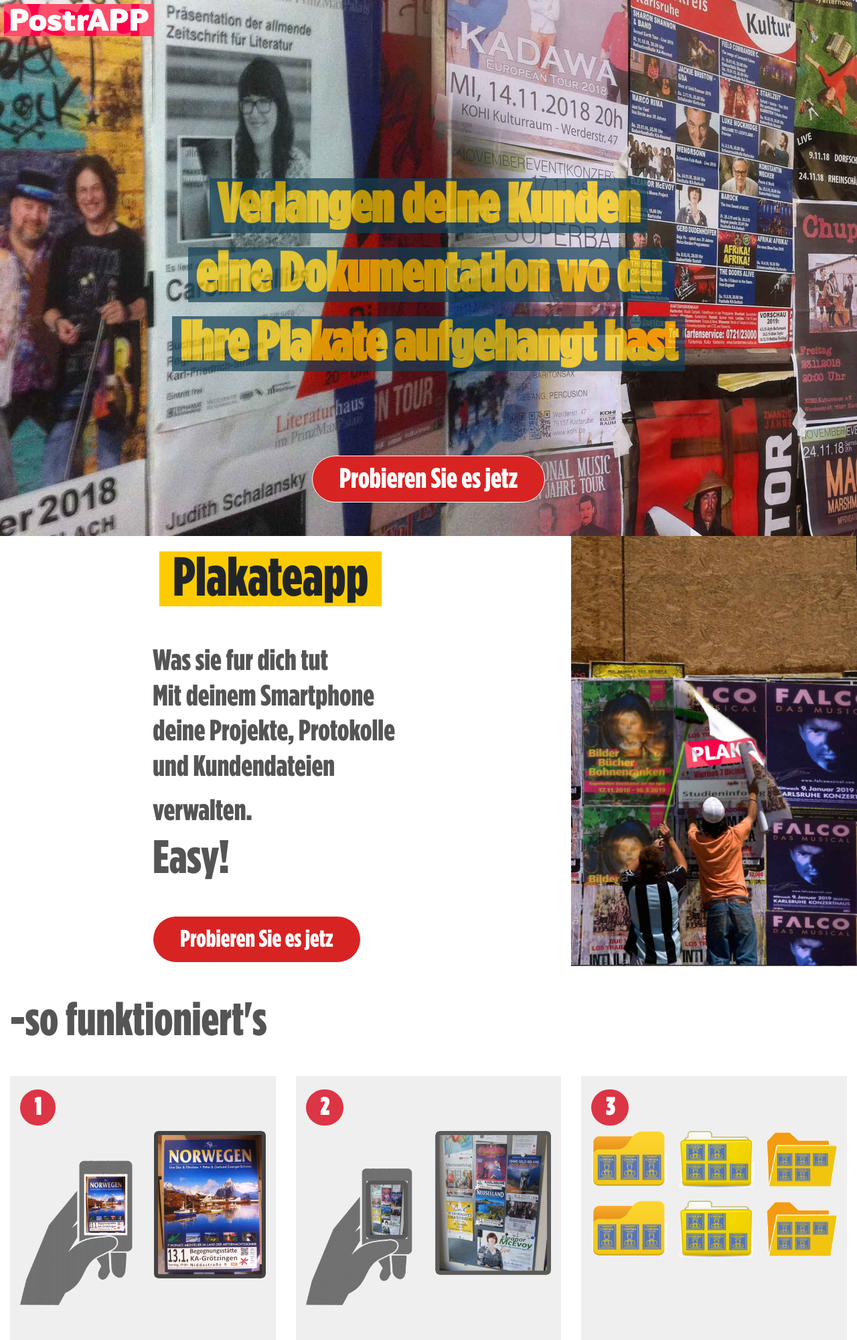
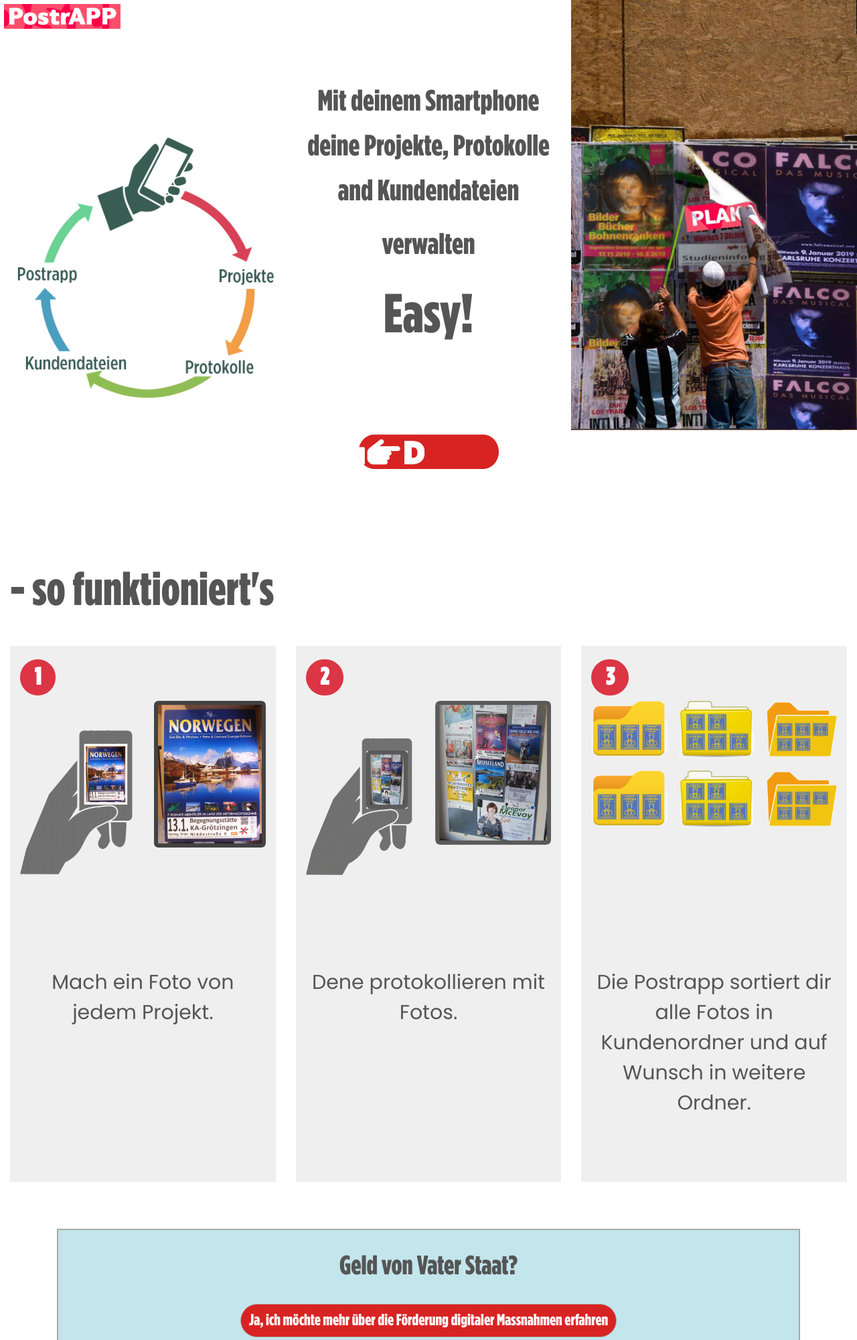
Before and after one commit to jay3000bc/postrapp, a PHP site: page / in a window 1280 px wide. Shown: the top 2000 px of the page at 67% size. Run offline with PHP 8.4, Linux system fonts and the light colour scheme; some libraries are stand-ins or nearby versions.

Commit message:
Design changes and php added

```diff
--- a/index.html
+++ b/index.php
@@ -1,3 +1,34 @@
+<?php
+        $result="";
+    if ($_SERVER['REQUEST_METHOD'] == 'POST')
+    {
+        if(!$_POST['name']){
+             $error='<div class="alert alert-danger alert-dismissible"><button type="button" class="close" data-dismiss="alert">&times;</button>Please enter your name</div>';
+        }
+        if(!$_POST['email']){
+            $error.='<div class="alert alert-danger alert-dismissible"><button type="button" class="close" data-dismiss="alert">&times;</button>Please enter your email</div>';
+        }
+        if(!$_POST['message']){
+            $error.='<div class="alert alert-danger alert-dismissible"><button type="button" class="close" data-dismiss="alert">&times;</button>Please write something</div>';
+        }
+        if(isset($error)){
+            $result=$error;
+        }
+        else{
+          $headers = "MIME-Version: 1.0" . "\r\n";
+          $headers .= "Content-type:text/html;charset=UTF-8" . "\r\n";
+          $headers .= 'From: <gforgenius3@gmail.com>' . "\r\n";
+          // $headers .= 'Cc: myboss@example.com' . "\r\n";
+            if ( mail("gforgenius2@gmail.com", "Message from website",
+              $_POST['message'], $headers
+            )) {
+                $done="Thank you! We will contact you shortly.";
+                $result='<div class="alert alert-success alert-dismissible">'.$done.'</div>';
+            }
+        }
+
+    }
+?>
 <!DOCTYPE html>
 <html lang="en" dir="ltr">
   <head>
@@ -9,15 +40,17 @@
     <link href="https://fonts.googleapis.com/css?family=Poppins&display=swap" rel="stylesheet">
     <link href="https://fonts.googleapis.com/css?family=Archivo+Black&display=swap" rel="stylesheet">
     <link rel="stylesheet" href="./style.css">
+    <script src="https://ajax.googleapis.com/ajax/libs/jquery/3.4.1/jquery.min.js"></script>
+  <script src="https://cdnjs.cloudflare.com/ajax/libs/popper.js/1.16.0/umd/popper.min.js"></script>
+  <script src="https://maxcdn.bootstrapcdn.com/bootstrap/4.4.1/js/bootstrap.min.js"></script>
     <script src="https://kit.fontawesome.com/573ea8427a.js"></script>
   </head>
   <body>
-        <div class="first-section" id="first-section">
+        <!-- <div class="first-section" id="first-section">
           <div class="image">
             <img src="images/logo.png" alt="">
           </div>
           <div class="text-section">
-            <!-- <p><span>Verlangen deine Kunden<br>eine Dokumentation wo du<br>ihre Plakate aufgehangt hast </span> </p> -->
             <p><span>Verlangen deine Kunden</span> </p>
             <p><span>eine Dokumentation wo du</span></p>
             <p><span>ihre Plakate aufgehangt hast</span></p>
@@ -27,27 +60,36 @@
 
         </div>
 
-        </div>
+        </div> -->
         <div class="container-fluid h-100 for-tab">
+
           <div class="second-section row" id="second-section">
-            <div class="text-section-second col-md-4 offset-md-2 col-sm-4 offset-sm-2 my-auto">
-              <h1><span> Plakateapp </span>  </h1>
-              <p> Was sie fur dich tut <br> Mit deinem Smartphone <br> deine Projekte, Protokolle <br> und Kundendateien verwalten. </p>
-              <!-- <p> Mit deinem Smartphone </p>
-              <p> deine Projekte, Protokolle </p>
-              <p> und Kundendateien verwalten. </p> -->
-              <h1> Easy! </h1>
+            <div class="col-md-4 col-sm-4 img-part">
+              <div class="image-logo">
+                <img src="images/logo.png" alt="">
+              </div>
+              <div class="diagram-img my-auto">
+                <img src="images/diagram.png" alt="" class="img-responsive" width="100%">
+              </div>
+            </div>
+            <div class="text-section-second col-md-4 col-sm-4 text-center">
+              <div class="text-section-second-part">
+                <p> Mit deinem Smartphone <br> deine Projekte, Protokolle <br> and Kundendateien verwalten </p>
+                <h1> Easy! </h1>
+              </div>
+
               <div class="btn-section">
-              <a href="" class="btn">Probieren Sie es jetz</a>
+              <a href="http://www.alegralabs.com:8995/" class="btn"><img src="images/demo-anim.gif" alt="" width="60%">  </a>
+
 
             </div>
             </div>
-            <div class="image-section col-md-4 offset-md-2 col-sm-4 offset-sm-2" id="img">
+            <div class="image-section col-md-4 col-sm-4 ">
               <img src="images/pasting.jpg" alt="" id="img">
             </div>
           </div>
         </div>
-          <h2 style="color:#555555; margin-left:40px" class="simple-h2" >-so funktioniert's</h2>
+          <h2 style="color:#555555; margin-left:40px" class="simple-h2" >- so funktioniert's</h2>
 
 <div class="container-fluid h-100 third-for-mobile">
   <div class="third-section row " >
@@ -59,7 +101,7 @@
 
         </div>
         <div class="caption-section">
-          <p>Mach ein Foto von jedem Plakat dass du in Auftrag hast.</p>
+          <p>Mach ein Foto von jedem Projekt.</p>
         </div>
       </div>
     </div>
@@ -70,7 +112,7 @@
           <img src="images/worker-handy.png" alt="">
         </div>
         <div class="caption-section">
-          <p>Ihre Mitarbeiter machen ein Foto, um ihre Arbeit zu bestatigen.</p>
+          <p>Dene protokollieren mit Fotos.</p>
         </div>
       </div>
     </div>
@@ -82,9 +124,17 @@
 
         </div>
         <div class="caption-section">
-          <p> Die PosterAPP sortiert dir alle Fotos in Kundenordner und auf Wunsch in weitere Ordner. </p>
+          <p> Die Postrapp sortiert dir alle Fotos in Kundenordner und auf Wunsch in weitere Ordner. </p>
         </div>
       </div>
+    </div>
+  </div>
+</div>
+<div class="container">
+  <div class="before-fourth-section">
+    <p>Geld von Vater Staat?</p>
+    <div class="loan-btn">
+      <a href="#" class="btn">Ja, ich möchte mehr über die Förderung digitaler Massnahmen erfahren</a>
     </div>
   </div>
 </div>
@@ -101,24 +151,25 @@
         <div class="col-md-12 my-auto">
           <p><i class="fa fa-map-marker" aria-hidden="true"></i></p>
           <p>Address</p>
-          <p>123 Stree New York City,</p>
-          <p>United States of America 750</p>
+          <p>Vordersteig 12</p>
+          <p>76275 Ettlingen, Germany</p>
         </div>
       </div>
       <div class="col-md-4">
         <div class="col-md-12 my-auto">
           <p><i class="fa fa-phone" aria-hidden="true"></i></p>
           <p>Phone</p>
-          <p>1234567890</p>
-          <p>1234567890</p>
+          <p>07243-7297157</p>
+          <p>01734-526589</p>
         </div>
       </div>
       <div class="col-md-4">
         <div class="col-md-12 my-auto">
           <p><i class="fa fa-envelope" aria-hidden="true"></i></p>
           <p>Email</p>
-          <p>qwerty@gmail.com</p>
-          <p>asdfg@gmail.com</p>
+          <p>hallo@postrapp.de</p>
+          <p> &nbsp;</p>
+          <!-- <p>hallo@postrapp.de</p> -->
         </div>
       </div>
 
@@ -127,7 +178,8 @@
     <div class="contact-form row">
       <div class="col-md-6">
         <div class="col-md-12">
-          <form action="/">
+  <form method="post">
+    <?php echo $result; ?>
     <div class="form-group">
       <input type="name" class="form-control" id="name" placeholder="Name" name="name">
     </div>
@@ -138,7 +190,7 @@
       <textarea class="form-control" rows="5" id="message" name="message" placeholder="Message"></textarea>
     </div>
 
-    <button type="submit">Send Message</button>
+    <button type="submit" name="submit">Send Message</button>
   </form>
         </div>
       </div>
@@ -167,7 +219,7 @@
           <li> <a href="#"> <i class="fab fa-linkedin-in"></i> </a> </li>
         </ul> -->
         <div class="copyright text-center container-fluid" >
-          <p>Copyright © 2020. All rights reserved by You!</p>
+          <p>Copyright © 2020. All rights reserved.</p>
         </div>
   <!-- </div> -->
 <!-- </div> -->
--- a/style.css
+++ b/style.css
@@ -426,107 +489,28 @@ padding-right: 7px;
   .col-s-12 {width: 100%;}
 }  */
 
-@media only screen and (min-width: 768px){
+@media only screen and (min-width: 758px) and (max-width:1024px){
 /* for tab */
-.first-section {
-  background-image: url("images/hero.jpg");
-  height: 100%;
-  background-position: center;
-  background-repeat: no-repeat;
-  background-size: cover;
+.image-logo{
+  position: fixed;
+  z-index: 10000000;
+  margin-left: -15px;
 }
-.first-section .image{
-  height: 15vh
-}
-.first-section .image img{
+  .image-logo img{
     display: block;
-  max-width:230px;
-  max-height:95px;
+    max-width:130px;
+    max-height:40px;
     width: auto;
     height: auto;
     /* position: absolute; */
     padding-top: 6px;
     padding-left: 6px;
   }
-.first-section .text-section{
-  margin: 0;
-  /* display: flex; */
-  align-items: center;
-  justify-content: center;
-  /* padding-top: 100px; */
-  flex-direction: column;
-  display: flex;
-  height: 70vh;
-  /* height: 100vh;
-  display: table;
-  /* position: absolute;
-  top: 50%;
-  -ms-transform: translateY(-50%);
-  transform: translateY(-50%);
-  left:21%; */
-}
-.first-section .text-section p{
-  /* display: inline; */
-  opacity: 0.7;
-  color: #FFCC00;
-  text-align: center;
-  font-weight: bold;
-  font-size: 60px;
-  /* display: flex;
-  align-items: center;
-  justify-content: center; */
-  margin-bottom: -15px
-}
-.first-section .text-section span{
-  background-color: #153F55;
-  padding: 0px 12px 0 12px;
-}
-.first-section .text-section span br {
-      content: "";
-      margin: -1em;
-      display: block;
-      font-size: 22%;
-}
-.first-section .btn-section{
-height: 15vh;
-text-align: center;
-}
-.first-section .btn-section .btn{
-display: inline-block;
-  font-weight: 500;
-  text-align: center;
-  white-space: nowrap;
-  -webkit-user-select: none;
-  -moz-user-select: none;
-  -ms-user-select: none;
-  border: 1px solid white;
-  padding: 10px 40px;
-  font-size: 42px;
-  line-height: 48px;
-  border-radius: 50px;
-  color: #fff;
-  cursor: pointer;
-  z-index: 5;
-  /* padding-top: 40px; */
-  -webkit-transition: all .3s ease-out 0s;
-  -moz-transition: all .3s ease-out 0s;
-  -ms-transition: all .3s ease-out 0s;
-  -o-transition: all .3s ease-out 0s;
-  transition: all .3s ease-out 0s;
-    background: #d82323;
-}
-
 .container-fluid{
   padding-left: 0px !important;
   padding-right: 0px !important
 }
-/* .second-section .image-paste{
-  background-image: url("images/pasting.jpg");
-  height: 100%;
-  background-position: center;
-  background-repeat: no-repeat;
-  background-size: cover;
-} */
+
 .second-section{
   width: 100%;
   margin-left: 0px !important;
@@ -538,30 +522,56 @@ display: inline-block;
 .text-section-second{
 padding-top: 10px
 }
-.text-section-second h1:nth-of-type(1){
+.second-section{
+  width: 100%;
+  margin-left: 0px !important;
+  margin-right: 0px !important
+}
+.diagram-img{
+  margin: 0;
+  /* display: flex; */
+  align-items: center;
+  justify-content: center;
+  /* padding-top: 100px; */
+  flex-direction: column;
+  display: flex;
+  height: 100%;
+}
+.text-section-second-part{
+/* height: 50vh; */
+margin: 0;
+/* display: flex; */
+align-items: center;
+justify-content: center;
+/* padding-top: 100px; */
+flex-direction: column;
+display: flex;
+}
+.text-section-second-part h1{
 /* display: inline; */
 /* font-family: fantasy; */
 padding-left: 10px;
 padding-right: 10px;
-font-size: 46px
+font-size: 34px;
+color:#555555
 }
-.text-section-second h1:nth-of-type(1) span{
+/* .text-section-second h1:nth-of-type(1) span{
   padding: 0 20px;
   background-color: #fccc00;
-}
+} */
 
-.text-section-second h1:nth-of-type(2){
+/* .text-section-second h1:nth-of-type(){
+color: #555555;
+font-size: 70px;
+  margin-top: -20px;
+} */
+.text-section-second-part p:nth-of-type(1){
 /* font-family: fantasy; */
 color: #555555;
-font-size: 30px;
-  margin-top: -20px;
+margin-top: 40px;
+line-height: 40px
 }
-.text-section-second p:nth-of-type(1){
-/* font-family: fantasy; */
-color: #555555;
-margin-top: 15px
-}
-.text-section-second p br {
+.text-section-second-part p br {
       content: "";
       margin: -1em;
       display: block;
@@ -576,38 +586,16 @@ margin-top:-30px
 .text-section-second p:nth-of-type(4){
 margin-top:-30px
 } */
-.text-section-second p{
+.text-section-second-part p{
 /* font-family: fantasy; */
 color: #555555;
-font-size: 26px
+font-size: 24px
 }
 .text-section-second .btn-section{
-  padding-top: 8px
+  padding-top: 35px;
+  /* height: 25vh */
 }
-.text-section-second .btn-section .btn{
-  display: inline-block;
-    font-weight: 500;
-    text-align: center;
-    white-space: nowrap;
-    -webkit-user-select: none;
-    -moz-user-select: none;
-    -ms-user-select: none;
-    border: 1px solid white;
-    padding: 2px 20px;
-    font-size: 26px;
-    line-height: 48px;
-    border-radius: 50px;
-    color: #fff;
-    cursor: pointer;
-    z-index: 5;
-    /* margin-top: 30px; */
-    -webkit-transition: all .3s ease-out 0s;
-    -moz-transition: all .3s ease-out 0s;
-    -ms-transition: all .3s ease-out 0s;
-    -o-transition: all .3s ease-out 0s;
-    transition: all .3s ease-out 0s;
-      background: #d82323;
-}
+
 .image-section{
   float: left;
   height: 100%;
@@ -791,6 +819,21 @@ form button:hover{
     padding-top: 6px;
     padding-left: 6px;
   }
+.image-logo{
+  position: fixed;
+  z-index: 10000000;
+  margin-left: -15px;
+}
+  .image-logo img{
+    display: block;
+    max-width:180px;
+    max-height:50px;
+    width: auto;
+    height: auto;
+    /* position: absolute; */
+    padding-top: 6px;
+    padding-left: 6px;
+  }
   .first-section .text-section{
     margin: 0;
     /* display: flex; */
@@ -875,35 +918,51 @@ form button:hover{
     margin-left: 0px !important;
     margin-right: 0px !important
   }
-  /* .text-section-second{
-    width: 60%;
-    float: left;
-     margin: auto;
-  } */
-  .text-section-second h1:nth-of-type(1){
+  .diagram-img{
+    margin: 0;
+    /* display: flex; */
+    align-items: center;
+    justify-content: center;
+    /* padding-top: 100px; */
+    flex-direction: column;
+    display: flex;
+    height: 100vh;
+  }
+  .text-section-second-part{
+  height: 75vh;
+  margin: 0;
+  /* display: flex; */
+  align-items: center;
+  justify-content: center;
+  /* padding-top: 100px; */
+  flex-direction: column;
+  display: flex;
+  }
+  .text-section-second-part h1{
   /* display: inline; */
   /* font-family: fantasy; */
   padding-left: 10px;
   padding-right: 10px;
-  font-size: 82px
+  font-size: 82px;
+  color:#555555
   }
-  .text-section-second h1:nth-of-type(1) span{
+  /* .text-section-second h1:nth-of-type(1) span{
     padding: 0 20px;
     background-color: #fccc00;
-  }
+  } */
 
-  .text-section-second h1:nth-of-type(2){
-  /* font-family: fantasy; */
+  /* .text-section-second h1:nth-of-type(){
   color: #555555;
   font-size: 70px;
     margin-top: -20px;
-  }
-  .text-section-second p:nth-of-type(1){
+  } */
+  .text-section-second-part p:nth-of-type(1){
   /* font-family: fantasy; */
   color: #555555;
-  margin-top: 40px
+  margin-top: 40px;
+  line-height: 80px
   }
-  .text-section-second p br {
+  .text-section-second-part p br {
         content: "";
         margin: -1em;
         display: block;
@@ -918,38 +977,16 @@ form button:hover{
   .text-section-second p:nth-of-type(4){
   margin-top:-30px
   } */
-  .text-section-second p{
+  .text-section-second-part p{
   /* font-family: fantasy; */
   color: #555555;
   font-size: 44px
   }
   .text-section-second .btn-section{
-    padding-top: 35px
+    padding-top: 35px;
+    height: 25vh
   }
-  .text-section-second .btn-section .btn{
-    display: inline-block;
-      font-weight: 500;
-      text-align: center;
-      white-space: nowrap;
-      -webkit-user-select: none;
-      -moz-user-select: none;
-      -ms-user-select: none;
-      border: 1px solid white;
-      padding: 10px 40px;
-      font-size: 36px;
-      line-height: 48px;
-      border-radius: 50px;
-      color: #fff;
-      cursor: pointer;
-      z-index: 5;
-      /* margin-top: 30px; */
-      -webkit-transition: all .3s ease-out 0s;
-      -moz-transition: all .3s ease-out 0s;
-      -ms-transition: all .3s ease-out 0s;
-      -o-transition: all .3s ease-out 0s;
-      transition: all .3s ease-out 0s;
-        background: #d82323;
-  }
+
   .image-section{
     float: left;
     height: 100%;
@@ -997,7 +1034,47 @@ form button:hover{
   /* font-weight: 600; */
   font-family: 'Poppins', sans-serif;
   }
-
+  .before-fourth-section{
+    margin-top: 70px;
+border: 2px solid darkgrey;
+/* text-align: justify; */
+padding: 4px 10px;
+background: #c3e5ec;
+/* background: gold; */
+text-align: center
+  }
+  .before-fourth-section p{
+    font-size: 40px;
+    color: #555555;
+    padding: 20px 0 10px 0
+  }
+  .before-fourth-section .loan-btn{
+    padding: 0 0 35px 0;
+  }
+  .before-fourth-section .loan-btn .btn{
+    display: inline-block;
+      font-weight: 500;
+      text-align: center;
+      white-space: nowrap;
+      -webkit-user-select: none;
+      -moz-user-select: none;
+      -ms-user-select: none;
+      border: 1px solid darkgrey;
+      /* padding: 10px 40px; */
+      font-size: 24px;
+      /* line-height: 48px; */
+      border-radius: 50px;
+      color: #fff;
+      cursor: pointer;
+      z-index: 5;
+      /* padding-top: 40px; */
+      -webkit-transition: all .3s ease-out 0s;
+      -moz-transition: all .3s ease-out 0s;
+      -ms-transition: all .3s ease-out 0s;
+      -o-transition: all .3s ease-out 0s;
+      transition: all .3s ease-out 0s;
+        background: #d82323;
+  }
   .fourth-section{
     margin-top: 60px;
     font-family: 'Poppins', sans-serif;
```
Also changed, not shown: other parts of style.css (+137 -34 lines), images/demo-anim.gif (added), images/diagram.png (added). Lines whose indentation alone changed are shown as unchanged.
